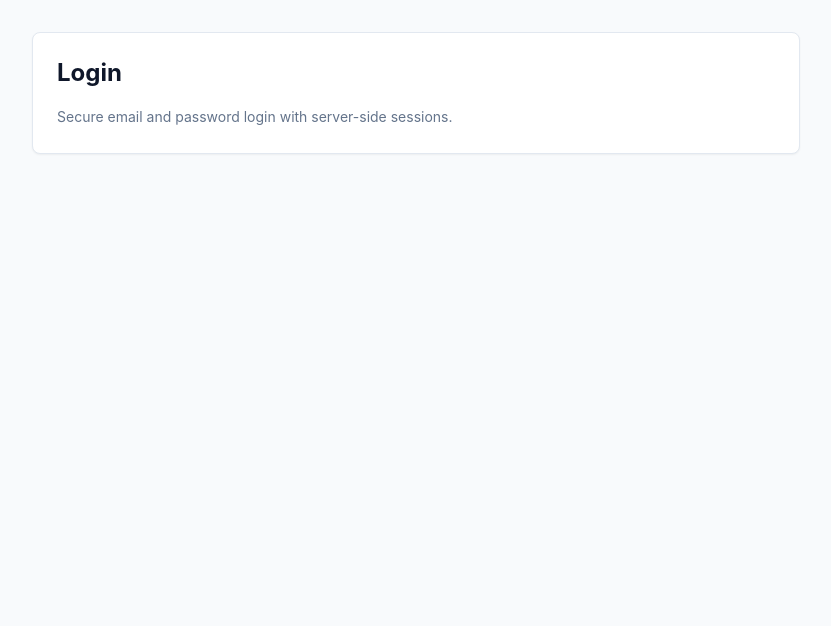
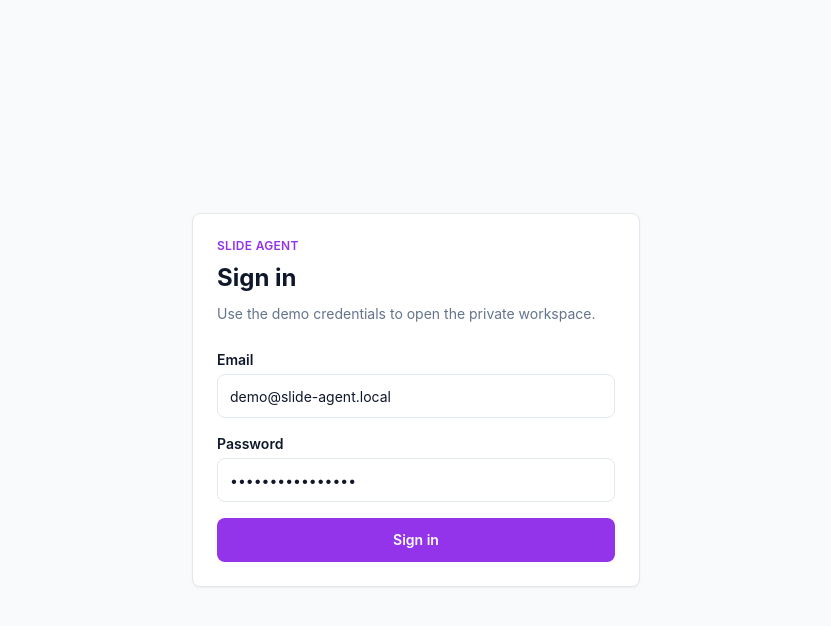
Before and after one commit to marcel-breuer/slide-agent, a Next.js app in the folder apps/web/: page /login in a window 1280 px wide. Shown: the top 626 px of the page, without its empty margins (224-1055 px from the left). Built offline with nearby package versions, Linux system fonts and the light colour scheme.

Commit message:
fix(auth): require login for protected pages

```diff
--- /dev/null
+++ b/apps/web/src/app/api/auth/login/route.ts
@@ -0,0 +1,44 @@
+import { randomUUID, timingSafeEqual } from "node:crypto";
+import { Buffer } from "node:buffer";
+import { NextResponse } from "next/server";
+import { z } from "zod";
+
+import { fail } from "@/lib/api";
+import { sanitizeNextPath, SESSION_COOKIE_NAME } from "@/lib/auth-session";
+
+const LoginSchema = z.object({
+  email: z.string().email(),
+  password: z.string().min(1),
+  next: z.string().optional()
+});
+
+export async function POST(request: Request) {
+  const parsed = LoginSchema.safeParse(await request.json());
+  if (!parsed.success) return fail("VALIDATION_FAILED", "Enter a valid email and password.");
+
+  const demoEmail = process.env.DEMO_LOGIN_EMAIL ?? "demo@slide-agent.local";
+  const demoPassword = process.env.DEMO_LOGIN_PASSWORD ?? "DemoPassword!123";
+  if (!safeEqual(parsed.data.email, demoEmail) || !safeEqual(parsed.data.password, demoPassword)) {
+    return fail("INVALID_CREDENTIALS", "Email or password is incorrect.", 401);
+  }
+
+  const redirectTo = sanitizeNextPath(parsed.data.next);
+  const response = NextResponse.json({ ok: true, data: { redirectTo } });
+  response.cookies.set({
+    name: SESSION_COOKIE_NAME,
+    value: randomUUID(),
+    httpOnly: true,
+    sameSite: "lax",
+    secure: process.env.NODE_ENV === "production",
+    path: "/",
+    maxAge: 60 * 60 * 24 * 7
+  });
+
+  return response;
+}
+
+function safeEqual(left: string, right: string): boolean {
+  const leftBytes = Buffer.from(left);
+  const rightBytes = Buffer.from(right);
+  return leftBytes.length === rightBytes.length && timingSafeEqual(leftBytes, rightBytes);
+}
--- /dev/null
+++ b/apps/web/src/app/api/auth/logout/route.ts
@@ -0,0 +1,18 @@
+import { NextResponse } from "next/server";
+
+import { SESSION_COOKIE_NAME } from "@/lib/auth-session";
+
+export async function POST() {
+  const response = NextResponse.json({ ok: true, data: { signedOut: true } });
+  response.cookies.set({
+    name: SESSION_COOKIE_NAME,
+    value: "",
+    httpOnly: true,
+    sameSite: "lax",
+    secure: process.env.NODE_ENV === "production",
+    path: "/",
+    maxAge: 0
+  });
+
+  return response;
+}
--- a/apps/web/src/app/login/page.tsx
+++ b/apps/web/src/app/login/page.tsx
@@ -1,5 +1,22 @@
-import { SimpleRoutePage } from "@/components/simple-route-page";
+import { LoginForm } from "@/components/login-form";
+import { sanitizeNextPath } from "@/lib/auth-session";
 
-export default function LoginPage() {
-  return <SimpleRoutePage title="Login" description="Secure email and password login with server-side sessions." />;
+export default async function LoginPage({ searchParams }: { searchParams: Promise<{ next?: string }> }) {
+  const params = await searchParams;
+  const nextPath = sanitizeNextPath(params.next);
+
+  return (
+    <main className="grid min-h-screen place-items-center bg-canvas px-6 py-10">
+      <section className="w-full max-w-md rounded-app border border-line bg-white p-6 shadow-sm">
+        <div className="mb-6">
+          <p className="mb-2 text-xs font-semibold uppercase tracking-wide text-primary">Slide Agent</p>
+          <h1 className="text-2xl font-bold text-ink">Sign in</h1>
+          <p className="mt-2 text-sm leading-6 text-muted">
+            Use the demo credentials to open the private workspace.
+          </p>
+        </div>
+        <LoginForm nextPath={nextPath} />
+      </section>
+    </main>
+  );
 }
--- a/apps/web/src/components/editor-shell.tsx
+++ b/apps/web/src/components/editor-shell.tsx
@@ -74,6 +74,11 @@ function IconButton({
       {children}
     </button>
   );
+}
+
+async function signOut(): Promise<void> {
+  await fetch("/api/auth/logout", { method: "POST" });
+  globalThis.location.assign("/login");
 }
 
 export function EditorShell() {
@@ -251,6 +256,13 @@ export function EditorShell() {
             <button className="flex h-9 items-center gap-2 rounded-app bg-ink px-3 text-sm font-semibold text-white">
               <Download size={16} />
               Export
+            </button>
+            <button
+              type="button"
+              onClick={() => void signOut()}
+              className="h-9 rounded-app border border-line bg-white px-3 text-sm font-semibold text-ink hover:border-primary"
+            >
+              Sign out
             </button>
           </div>
         </header>
--- /dev/null
+++ b/apps/web/src/components/login-form.tsx
@@ -0,0 +1,80 @@
+"use client";
+
+import { useState, type FormEvent, type ReactElement } from "react";
+
+export function LoginForm({ nextPath }: { nextPath: string }): ReactElement {
+  const [email, setEmail] = useState("demo@slide-agent.local");
+  const [password, setPassword] = useState("DemoPassword!123");
+  const [error, setError] = useState<string | null>(null);
+  const [submitting, setSubmitting] = useState(false);
+
+  async function submitLogin(event: FormEvent): Promise<void> {
+    event.preventDefault();
+    setError(null);
+    setSubmitting(true);
+
+    try {
+      const response = await fetch("/api/auth/login", {
+        method: "POST",
+        headers: { "Content-Type": "application/json" },
+        body: JSON.stringify({ email, password, next: nextPath })
+      });
+      const payload = (await response.json()) as { ok: boolean; data?: { redirectTo?: string }; error?: { message: string } };
+
+      if (!response.ok || !payload.ok) {
+        setError(payload.error?.message ?? "Login failed.");
+        return;
+      }
+
+      globalThis.location.assign(payload.data?.redirectTo ?? nextPath);
+    } catch {
+      setError("Login failed. Please try again.");
+    } finally {
+      setSubmitting(false);
+    }
+  }
+
+  return (
+    <form onSubmit={submitLogin} className="space-y-4" noValidate>
+      <div>
+        <label htmlFor="email" className="mb-1 block text-sm font-semibold text-ink">
+          Email
+        </label>
+        <input
+          id="email"
+          name="email"
+          type="email"
+          autoComplete="email"
+          value={email}
+          onChange={(event) => setEmail(event.target.value)}
+          className="h-11 w-full rounded-app border border-line bg-white px-3 text-sm text-ink"
+        />
+      </div>
+
+      <div>
+        <label htmlFor="password" className="mb-1 block text-sm font-semibold text-ink">
+          Password
+        </label>
+        <input
+          id="password"
+          name="password"
+          type="password"
+          autoComplete="current-password"
+          value={password}
+          onChange={(event) => setPassword(event.target.value)}
+          className="h-11 w-full rounded-app border border-line bg-white px-3 text-sm text-ink"
+        />
+      </div>
+
+      {error ? <p className="rounded-app bg-red-50 px-3 py-2 text-sm text-red-700">{error}</p> : null}
+
+      <button
+        type="submit"
+        disabled={submitting}
+        className="h-11 w-full rounded-app bg-primary px-4 text-sm font-semibold text-white transition hover:bg-primary-strong disabled:cursor-not-allowed disabled:opacity-70"
+      >
+        {submitting ? "Signing in..." : "Sign in"}
+      </button>
+    </form>
+  );
+}
--- /dev/null
+++ b/apps/web/src/lib/auth-session.ts
@@ -0,0 +1,16 @@
+export const SESSION_COOKIE_NAME = "slide_agent_session";
+export const DEFAULT_AUTHENTICATED_PATH = "/app/projects";
+
+export function isProtectedPath(pathname: string): boolean {
+  return pathname === "/app" || pathname.startsWith("/app/") || pathname === "/admin" || pathname.startsWith("/admin/");
+}
+
+export function isPublicAuthPath(pathname: string): boolean {
+  return ["/login", "/register", "/forgot-password", "/reset-password", "/verify-email"].includes(pathname);
+}
+
+export function sanitizeNextPath(value: string | null | undefined): string {
+  if (!value || !value.startsWith("/") || value.startsWith("//")) return DEFAULT_AUTHENTICATED_PATH;
+  if (value.startsWith("/api/")) return DEFAULT_AUTHENTICATED_PATH;
+  return value;
+}
--- /dev/null
+++ b/apps/web/src/middleware.ts
@@ -0,0 +1,35 @@
+import { NextResponse, type NextRequest } from "next/server";
+
+import {
+  DEFAULT_AUTHENTICATED_PATH,
+  isProtectedPath,
+  isPublicAuthPath,
+  sanitizeNextPath,
+  SESSION_COOKIE_NAME
+} from "@/lib/auth-session";
+
+export function middleware(request: NextRequest) {
+  const { pathname } = request.nextUrl;
+  const hasSession = Boolean(request.cookies.get(SESSION_COOKIE_NAME)?.value);
+
+  if (isProtectedPath(pathname) && !hasSession) {
+    const loginUrl = request.nextUrl.clone();
+    loginUrl.pathname = "/login";
+    loginUrl.searchParams.set("next", `${pathname}${request.nextUrl.search}`);
+    return NextResponse.redirect(loginUrl);
+  }
+
+  if (pathname === "/" && hasSession) {
+    return NextResponse.redirect(new URL(DEFAULT_AUTHENTICATED_PATH, request.url));
+  }
+
+  if (isPublicAuthPath(pathname) && hasSession) {
+    return NextResponse.redirect(new URL(sanitizeNextPath(request.nextUrl.searchParams.get("next")), request.url));
+  }
+
+  return NextResponse.next();
+}
+
+export const config = {
+  matcher: ["/", "/app/:path*", "/admin/:path*", "/login", "/register", "/forgot-password", "/reset-password", "/verify-email"]
+};
```
Also changed, not shown: 3 other files (tests, documents, lock files or other folders).
